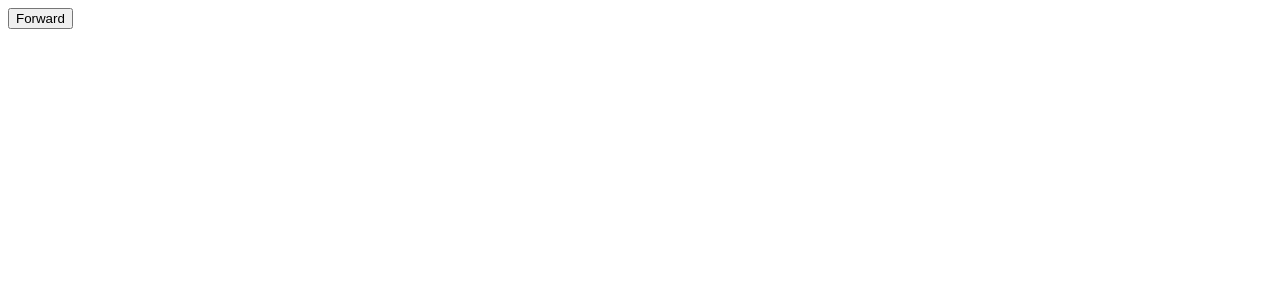
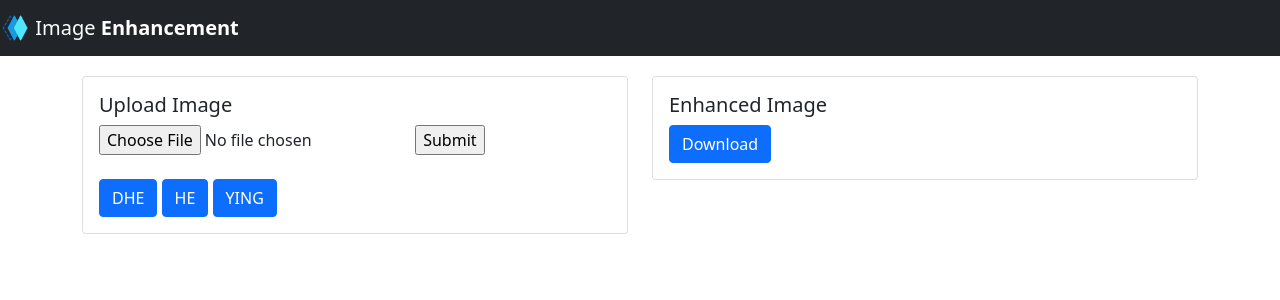
Before and after one commit to mishrilal/ImgEnh, a Flask app: page / in a window 1280 px wide. Before the commit the part shown is almost empty. Shown: the top 300 px of the page. Run offline with Flask 2, Linux system fonts and the light colour scheme; some libraries are stand-ins or nearby versions.

Commit message:
UI - uploading files in filesystem

```diff
--- a/requirements.txt
+++ b/requirements.txt
@@ -4,3 +4,5 @@ imageio~=2.9.0
 scikit-image~=0.17.2
 scipy~=1.7.0
 flask~=2.0.2
+opencv~=4.5.3
+werkzeug~=2.0.1
--- /dev/null
+++ b/static/css/style.css
@@ -0,0 +1,3 @@
+.container {
+    padding-top: 20px;
+}
--- a/templates/index.html
+++ b/templates/index.html
@@ -1,10 +1,63 @@
-<!DOCTYPE html>
+<!doctype html>
 <html lang="en">
-<head>
-    <meta charset="UTF-8">
-    <title>Title</title>
-</head>
-<body>
-    <button name="forwardBtn" onclick="move_forward()">Forward</button>
-</body>
+  <head>
+    <!-- Required meta tags -->
+    <meta charset="utf-8">
+    <meta name="viewport" content="width=device-width, initial-scale=1">
+
+    <!-- Bootstrap CSS -->
+    <link href="https://cdn.jsdelivr.net/npm/bootstrap@5.1.2/dist/css/bootstrap.min.css" rel="stylesheet" integrity="sha384-uWxY/CJNBR+1zjPWmfnSnVxwRheevXITnMqoEIeG1LJrdI0GlVs/9cVSyPYXdcSF" crossorigin="anonymous">
+    <link href="../static/css/style.css" rel="stylesheet">
+    <title>Image Enhancement</title>
+  </head>
+  <body>
+  <nav class="navbar navbar-dark bg-dark">
+    <a class="navbar-brand" href="#">
+        <img src="../static/assets/logo.png" width="30" height="30"class="d-inline-block align-top" alt="">
+        Image <strong>Enhancement</strong>
+    </a>
+  </nav>
+    <div class="container">
+        <div class="row">
+          <div class="col-sm-6">
+            <div class="card">
+              <div class="card-body">
+                <h5 class="card-title">Upload Image</h5>
+<!--                <p class="card-text">With supporting text below as a natural lead-in to additional content.</p>-->
+
+                <form action = "http://127.0.0.1:5000/uploader" method = "POST" enctype = "multipart/form-data">
+                   <input type = "file" name = "file" />
+                   <input type = "submit"/>
+                </form>
+
+                <br>
+                <a href="#" class="btn btn-primary">DHE</a>
+                  <a href="#" class="btn btn-primary">HE</a>
+                  <a href="#" class="btn btn-primary">YING</a>
+              </div>
+            </div>
+          </div>
+          <div class="col-sm-6">
+            <div class="card">
+              <div class="card-body">
+                <h5 class="card-title">Enhanced Image</h5>
+<!--                <p class="card-text">With supporting text below as a natural lead-in to additional content.</p>-->
+                <a href="#" class="btn btn-primary">Download</a>
+              </div>
+            </div>
+          </div>
+        </div>
+    </div>
+
+    <!-- Optional JavaScript; choose one of the two! -->
+
+    <!-- Option 1: Bootstrap Bundle with Popper -->
+    <script src="https://cdn.jsdelivr.net/npm/bootstrap@5.1.2/dist/js/bootstrap.bundle.min.js" integrity="sha384-kQtW33rZJAHjgefvhyyzcGF3C5TFyBQBA13V1RKPf4uH+bwyzQxZ6CmMZHmNBEfJ" crossorigin="anonymous"></script>
+
+    <!-- Option 2: Separate Popper and Bootstrap JS -->
+    <!--
+    <script src="https://cdn.jsdelivr.net/npm/@popperjs/core@2.10.2/dist/umd/popper.min.js" integrity="sha384-7+zCNj/IqJ95wo16oMtfsKbZ9ccEh31eOz1HGyDuCQ6wgnyJNSYdrPa03rtR1zdB" crossorigin="anonymous"></script>
+    <script src="https://cdn.jsdelivr.net/npm/bootstrap@5.1.2/dist/js/bootstrap.min.js" integrity="sha384-PsUw7Xwds7x08Ew3exXhqzbhuEYmA2xnwc8BuD6SEr+UmEHlX8/MCltYEodzWA4u" crossorigin="anonymous"></script>
+    -->
+  </body>
 </html>
--- a/web.py
+++ b/web.py
@@ -1,6 +1,11 @@
-from flask import Flask, render_template
+import os.path
+from flask import Flask, render_template, request
+from werkzeug.utils import secure_filename
+
+UPLOAD_FOLDER = '/uploads'
 
 app = Flask(__name__)
+app.config['UPLOAD_FOLDER'] = UPLOAD_FOLDER
 
 
 @app.route("/")
@@ -8,9 +13,13 @@ def hello_world():
     return render_template('index.html')
 
 
-def move_forward():
-    # Moving forward code
-    print("Moving Forward...")
+@app.route('/uploader', methods=['GET', 'POST'])
+def upload_file():
+    if request.method == 'POST':
+        f = request.files['file']
+        systemPath = '/Users/mishrilalchhaparia/Projects/ImgEnh'    # Change this path - Hosting
+        f.save(systemPath + app.config['UPLOAD_FOLDER'] + '/' + secure_filename(f.filename))
+        return 'file uploaded successfully'
 
 
 if __name__ == '__main__':
```
Also changed, not shown: static/assets/logo.png (added), 1 other file.
